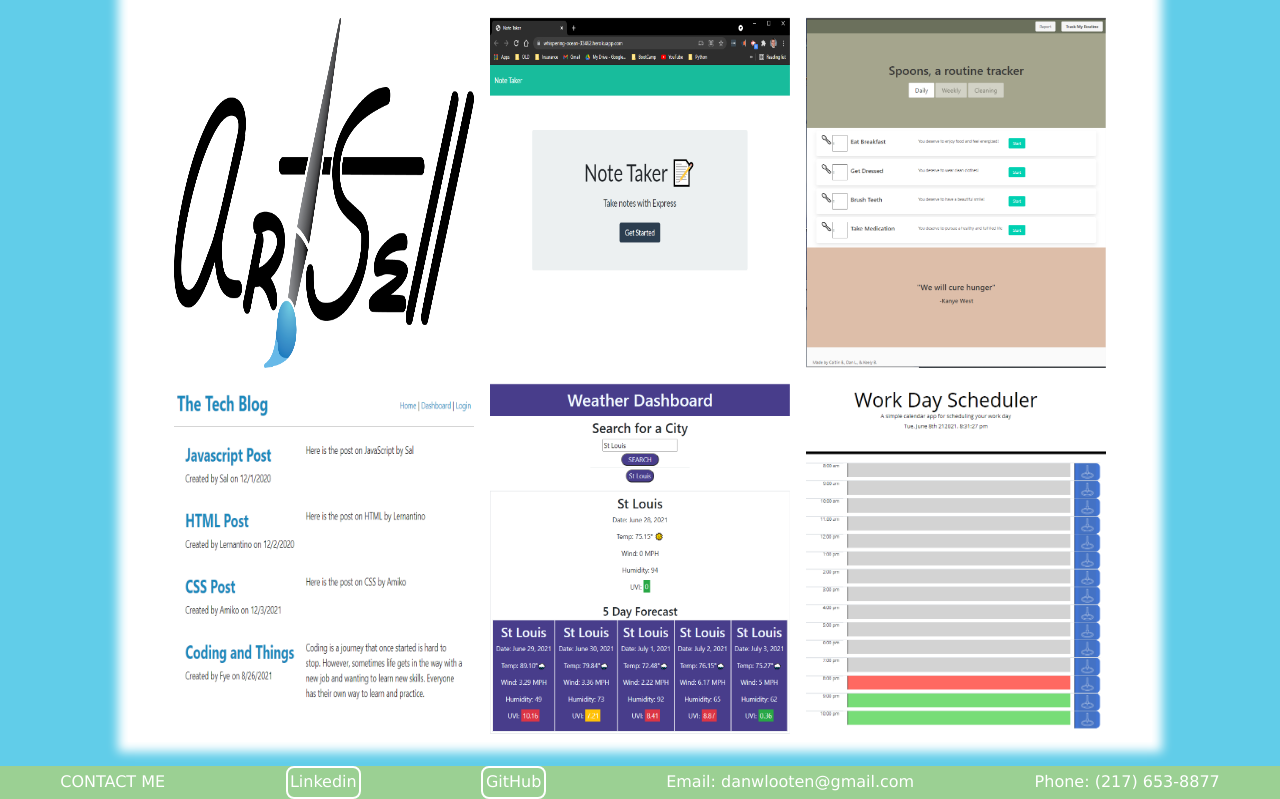
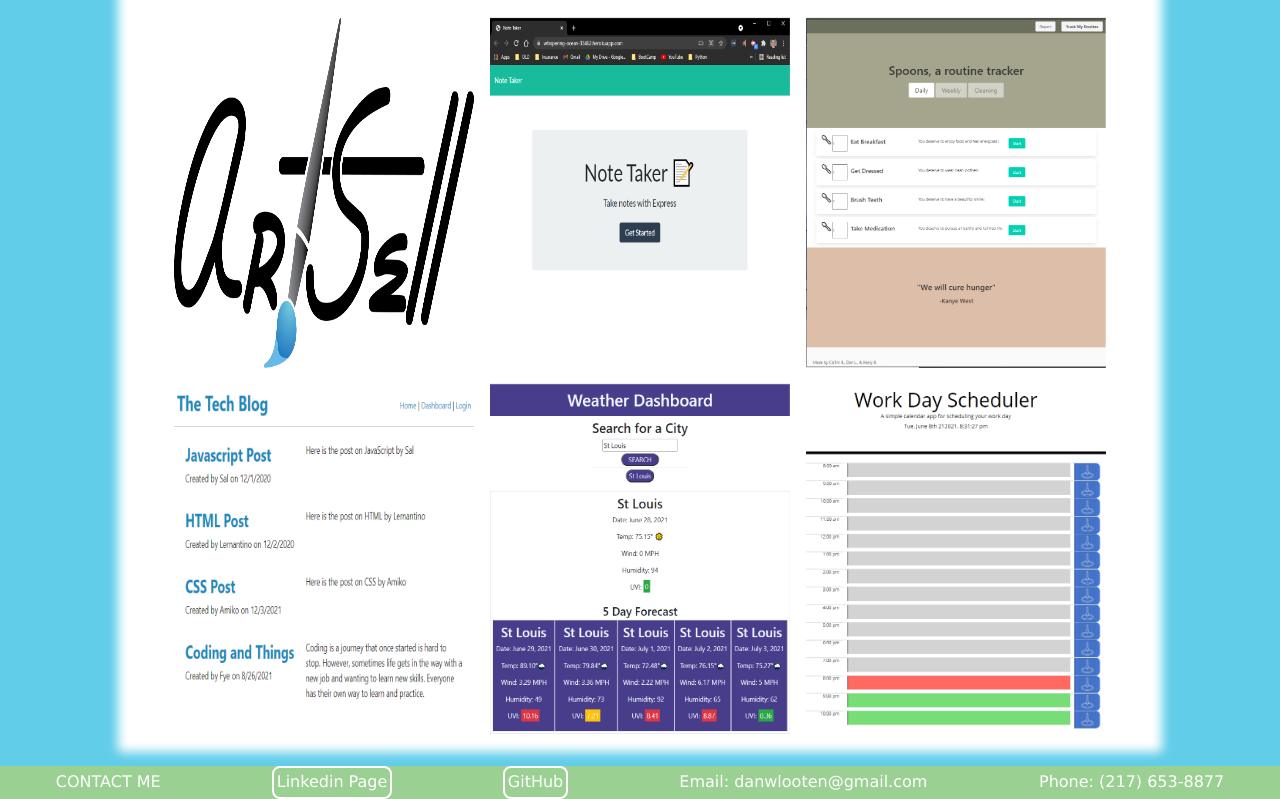
Before and after one commit to D-Loot/Portfolio_React, a React (Create React App) app: page / in a window 1280 px wide. Shown: the part 175-974 px from the top of the page. Built offline with nearby package versions, Linux system fonts and the light colour scheme.

Commit message:
update footer

```diff
--- a/src/components/Footer.js
+++ b/src/components/Footer.js
@@ -11,7 +11,7 @@ export default function Footer() {
         className="hover-text"
         id="footer-text"
       >
-        Linkedin
+        Linkedin Page
       </a>
 
       <a
```
